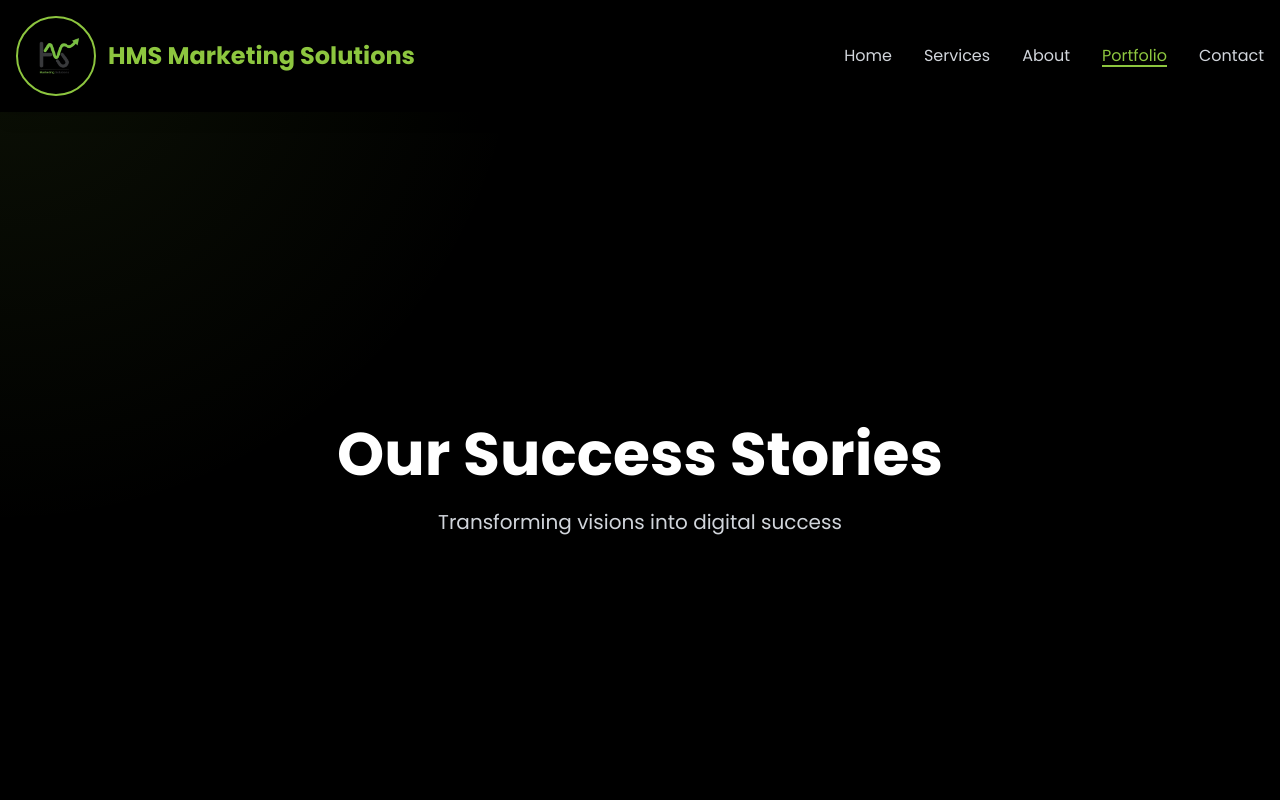
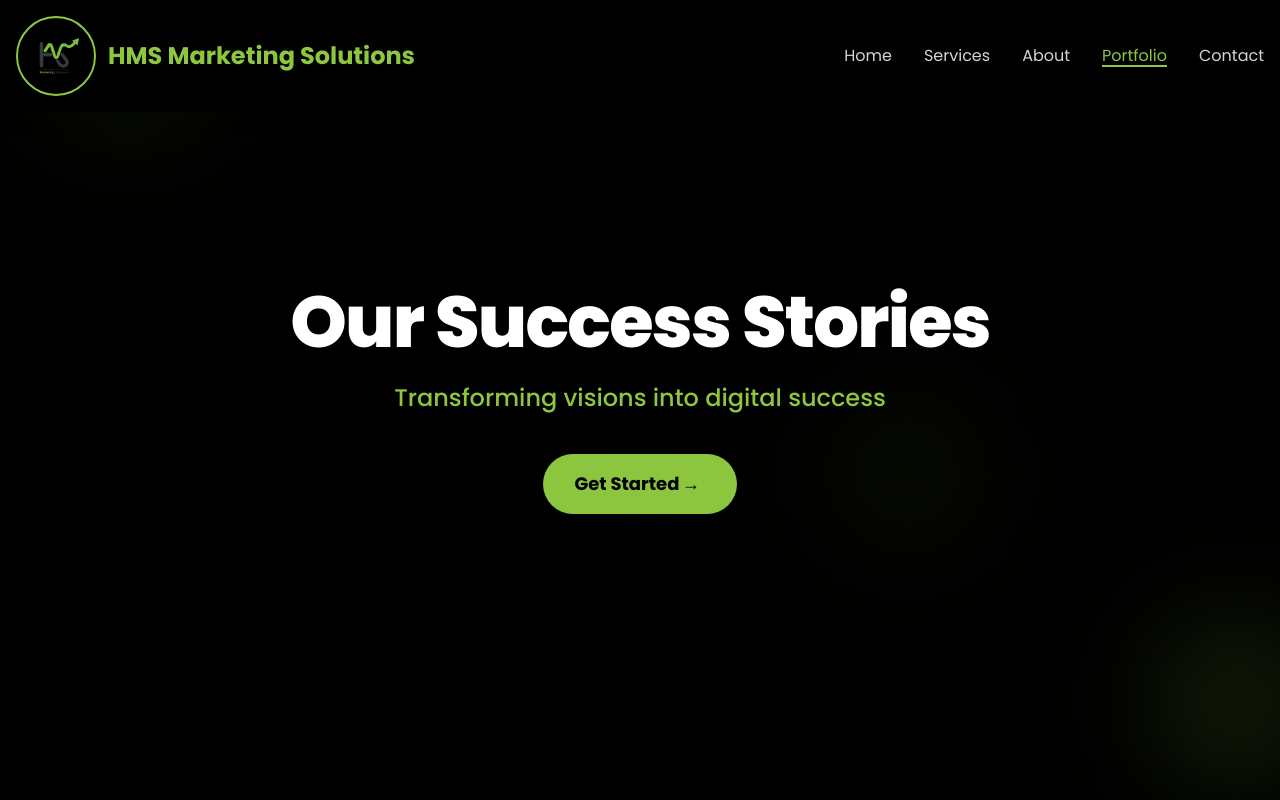
Before and after one commit to dot9tee2/marketing-website, a React (Vite) app: page /portfolio in a window 1280 px wide. Shown: the top 800 px of the page. Built offline with nearby package versions, Linux system fonts and the light colour scheme.

Commit message:
Add GSAP for footer animations and update dependencies

```diff
--- a/package.json
+++ b/package.json
@@ -11,12 +11,14 @@
   },
   "dependencies": {
     "@emailjs/browser": "^4.4.1",
+    "@gsap/react": "^2.1.2",
     "@tsparticles/basic": "^3.3.0",
     "@tsparticles/engine": "^3.3.0",
     "@tsparticles/react": "^3.0.0",
     "@vitejs/plugin-react": "^4.3.4",
     "aos": "^2.3.4",
     "framer-motion": "^12.5.0",
+    "gsap": "^3.12.7",
     "lucide-react": "^0.479.0",
     "react": "^18.2.0",
     "react-countup": "^6.5.3",
@@ -27,7 +29,8 @@
     "react-intersection-observer": "^9.16.0",
     "react-router-dom": "^7.3.0",
     "react-swipeable": "^7.0.2",
-    "react-type-animation": "^3.2.0"
+    "react-type-animation": "^3.2.0",
+    "split-type": "^0.3.4"
   },
   "devDependencies": {
     "autoprefixer": "^10.4.21",
--- a/src/components/HeroSection.jsx
+++ b/src/components/HeroSection.jsx
@@ -1,49 +1,347 @@
-import { motion } from "framer-motion";
+import { useEffect, useRef, useState } from "react";
 import PropTypes from "prop-types";
 import { useMousePosition } from "../hooks/useMousePosition";
+import gsap from "gsap";
+import SplitType from "split-type";
+import ScrollTrigger from "gsap/ScrollTrigger";
+import ScrollToPlugin from "gsap/ScrollToPlugin";
+
+gsap.registerPlugin(ScrollTrigger, ScrollToPlugin);
 
 const HeroSection = ({
   title,
   subtitle,
   className = "",
-  "data-aos": dataAos,
-  "data-aos-delay": dataAosDelay,
+  buttonText = "Get Started",
+  scrollToId, // New prop
 }) => {
   const { position } = useMousePosition();
+  const [isLoaded, setIsLoaded] = useState(false);
+
+  const heroRef = useRef(null);
+  const contentWrapperRef = useRef(null);
+  const headingRef = useRef(null);
+  const headingWrapperRef = useRef(null);
+  const subtitleRef = useRef(null);
+  const bgGlowRef = useRef(null);
+  const buttonRef = useRef(null);
+  const buttonTextRef = useRef(null);
+  const arrowRef = useRef(null);
+  const shape1Ref = useRef(null);
+  const shape2Ref = useRef(null);
+  const shape3Ref = useRef(null);
+  const overlayRef = useRef(null);
+  const gridRef = useRef(null);
+
+  useEffect(() => {
+    setIsLoaded(true);
+    const mainTl = gsap.timeline({ defaults: { ease: "power3.out" } });
+
+    mainTl.to(overlayRef.current, {
+      yPercent: -100,
+      duration: 1.2,
+      ease: "power3.inOut",
+    });
+
+    mainTl.fromTo(
+      gridRef.current,
+      { opacity: 0 },
+      { opacity: 0.15, duration: 2 },
+      "-=0.8"
+    );
+
+    mainTl.fromTo(
+      contentWrapperRef.current,
+      { scale: 0.9, opacity: 0 },
+      { scale: 1, opacity: 1, duration: 1 },
+      "-=1.5"
+    );
+
+    const splitTitle = new SplitType(headingRef.current, {
+      types: "chars, words",
+      tagName: "span",
+    });
+
+    const headingTl = gsap.timeline();
+    headingTl.fromTo(
+      splitTitle.words,
+      { yPercent: 100, opacity: 0 },
+      {
+        yPercent: 0,
+        opacity: 1,
+        duration: 0.8,
+        stagger: 0.08,
+        ease: "back.out(1.7)",
+      }
+    );
+    headingTl.fromTo(
+      splitTitle.chars,
+      { opacity: 0.5, scale: 0.9, rotationY: -20 },
+      {
+        opacity: 1,
+        scale: 1,
+        rotationY: 0,
+        duration: 0.4,
+        stagger: { each: 0.02, from: "random" },
+        ease: "sine.out",
+      },
+      "-=0.4"
+    );
+    mainTl.add(headingTl, "-=1.2");
+
+    const subtitleTl = gsap.timeline();
+    subtitleTl.fromTo(
+      subtitleRef.current,
+      { clipPath: "polygon(0 0, 0 0, 0 100%, 0 100%)", opacity: 0 },
+      {
+        clipPath: "polygon(0 0, 100% 0, 100% 100%, 0 100%)",
+        opacity: 1,
+        duration: 1,
+        ease: "power4.inOut",
+      }
+    );
+    subtitleTl.fromTo(
+      subtitleRef.current,
+      { color: "#FFFFFF" },
+      { color: "#8DC63F", duration: 0.4, ease: "power1.in" },
+      "-=0.2"
+    );
+    mainTl.add(subtitleTl, "-=0.8");
+
+    const buttonTl = gsap.timeline();
+    buttonTl.fromTo(
+      buttonRef.current,
+      { scale: 0.8, opacity: 0, y: 30 },
+      { scale: 1, opacity: 1, y: 0, duration: 0.7, ease: "elastic.out(1, 0.5)" }
+    );
+    buttonTl.fromTo(
+      buttonTextRef.current,
+      { opacity: 0, x: -10 },
+      { opacity: 1, x: 0, duration: 0.4 },
+      "-=0.4"
+    );
+    buttonTl.fromTo(
+      arrowRef.current,
+      { opacity: 0, x: -15 },
+      { opacity: 1, x: 0, duration: 0.4 },
+      "-=0.2"
+    );
+    mainTl.add(buttonTl, "-=0.6");
+
+    gsap.to(arrowRef.current, {
+      x: 5,
+      repeat: -1,
+      yoyo: true,
+      duration: 0.8,
+      ease: "power2.inOut",
+      delay: 2,
+    });
+
+    const btn = buttonRef.current;
+    btn.addEventListener("mouseenter", () => {
+      gsap.to(btn, {
+        scale: 1.05,
+        duration: 0.3,
+        ease: "power2.out",
+        boxShadow: "0 0 20px rgba(141, 198, 63, 0.5)",
+      });
+      gsap.to(buttonTextRef.current, { x: -3, duration: 0.2 });
+      gsap.to(arrowRef.current, { x: 8, duration: 0.2 });
+    });
+
+    btn.addEventListener("mouseleave", () => {
+      gsap.to(btn, {
+        scale: 1,
+        duration: 0.3,
+        ease: "power2.out",
+        boxShadow: "0 5px 15px rgba(0, 0, 0, 0.2)",
+      });
+      gsap.to(buttonTextRef.current, { x: 0, duration: 0.2 });
+      gsap.to(arrowRef.current, { x: 0, duration: 0.2 });
+    });
+
+    gsap.to(heroRef.current, {
+      backgroundPositionY: "30%",
+      scrollTrigger: {
+        trigger: heroRef.current,
+        start: "top top",
+        end: "bottom top",
+        scrub: true,
+      },
+    });
+
+    gsap.to(contentWrapperRef.current, {
+      y: 100,
+      scrollTrigger: {
+        trigger: heroRef.current,
+        start: "top top",
+        end: "bottom top",
+        scrub: true,
+      },
+    });
+
+    const shapeTl = gsap.timeline();
+    shapeTl.fromTo(
+      [shape1Ref.current, shape2Ref.current, shape3Ref.current],
+      { scale: 0, opacity: 0 },
+      {
+        scale: 1,
+        opacity: 1,
+        duration: 1.5,
+        stagger: 0.2,
+        ease: "elastic.out(1, 0.3)",
+      }
+    );
+    mainTl.add(shapeTl, "-=1.5");
+
+    gsap.to(shape1Ref.current, {
+      x: 60,
+      y: -40,
+      rotation: 15,
+      duration: 18,
+      repeat: -1,
+      yoyo: true,
+      ease: "sine.inOut",
+      delay: 1,
+    });
+
+    gsap.to(shape2Ref.current, {
+      x: -50,
+      y: 60,
+      rotation: -10,
+      duration: 15,
+      repeat: -1,
+      yoyo: true,
+      ease: "sine.inOut",
+      delay: 1.5,
+    });
+
+    gsap.to(shape3Ref.current, {
+      x: 40,
+      y: 30,
+      rotation: 5,
+      duration: 12,
+      repeat: -1,
+      yoyo: true,
+      ease: "sine.inOut",
+      delay: 2,
+    });
+
+    return () => {
+      if (splitTitle.chars) splitTitle.revert();
+      ScrollTrigger.getAll().forEach((trigger) => trigger.kill());
+      gsap.killTweensOf([
+        shape1Ref.current,
+        shape2Ref.current,
+        shape3Ref.current,
+        arrowRef.current,
+        buttonRef.current,
+        buttonTextRef.current,
+        headingRef.current,
+        subtitleRef.current,
+      ]);
+      if (btn) {
+        btn.removeEventListener("mouseenter", () => {});
+        btn.removeEventListener("mouseleave", () => {});
+      }
+    };
+  }, []);
+
+  useEffect(() => {
+    if (bgGlowRef.current && position.x && position.y) {
+      gsap.to(bgGlowRef.current, {
+        background: `radial-gradient(circle at ${position.x}px ${position.y}px, rgba(141, 198, 63, 0.15) 0%, transparent 15%)`,
+        duration: 1.5,
+      });
+    }
+  }, [position]);
 
   return (
     <section
-      className={`min-h-[70vh] md:min-h-screen pt-24 md:pt-32 lg:pt-40 flex items-center relative bg-black text-white overflow-hidden ${className}`}
+      ref={heroRef}
+      className={`min-h-[90vh] md:min-h-screen flex items-center justify-center relative bg-black text-white overflow-hidden ${className}`}
       role="banner"
       aria-label="Hero Section"
     >
-      {/* Cursor glow effect */}
-      <motion.div
-        className="absolute inset-0 pointer-events-none"
-        style={{
-          background: `radial-gradient(circle at ${position.x}px ${position.y}px, rgba(141, 198, 63, 0.15) 0%, transparent 35%)`,
-          opacity: 0.6,
-        }}
+      <div
+        ref={overlayRef}
+        className="absolute inset-0 bg-black z-50 transform-gpu"
         aria-hidden="true"
-      />
-
-      <div className="container mx-auto px-4 relative z-10">
-        <div className="text-center max-w-3xl mx-auto">
-          <h1
-            className="text-3xl sm:text-4xl md:text-5xl lg:text-6xl font-bold mb-4 md:mb-6 text-white leading-tight"
-            data-aos={dataAos}
-          >
-            {title}
-          </h1>
+      ></div>
+      <div
+        ref={bgGlowRef}
+        className="absolute inset-0 pointer-events-none z-10 transition-all duration-1000 opacity-50 mix-blend-screen"
+        aria-hidden="true"
+      ></div>
+      <div
+        ref={shape1Ref}
+        className="absolute w-32 h-32 md:w-40 md:h-40 bg-[#8DC63F]/15 blur-3xl rounded-full -top-10 left-10 z-0"
+        aria-hidden="true"
+      ></div>
+      <div
+        ref={shape2Ref}
+        className="absolute w-28 h-28 md:w-36 md:h-36 bg-[#8DC63F]/20 blur-3xl rounded-full bottom-10 -right-10 z-0"
+        aria-hidden="true"
+      ></div>
+      <div
+        ref={shape3Ref}
+        className="absolute w-24 h-24 md:w-32 md:h-32 bg-[#8DC63F]/10 blur-3xl rounded-full top-1/2 right-1/4 z-0"
+        aria-hidden="true"
+      ></div>
+      <div
+        ref={gridRef}
+        className="absolute inset-0 bg-[linear-gradient(rgba(141,198,63,0.05)_1px,transparent_1px),linear-gradient(90deg,rgba(141,198,63,0.05)_1px,transparent_1px)] bg-[size:40px_40px] z-5 opacity-0"
+        aria-hidden="true"
+      ></div>
+      <div
+        ref={contentWrapperRef}
+        className="container mx-auto px-6 relative z-20"
+      >
+        <div className="text-center max-w-4xl mx-auto">
+          <div ref={headingWrapperRef} className="overflow-hidden mb-6">
+            <h1
+              ref={headingRef}
+              className="text-4xl sm:text-5xl md:text-6xl lg:text-7xl font-extrabold text-white leading-tight tracking-tight"
+            >
+              {title}
+            </h1>
+          </div>
           {subtitle && (
             <p
-              className="text-base sm:text-lg md:text-xl text-gray-300 max-w-2xl mx-auto"
-              data-aos={dataAos}
-              data-aos-delay={dataAosDelay}
+              ref={subtitleRef}
+              className="text-lg sm:text-xl md:text-2xl font-medium max-w-2xl mx-auto mb-10 opacity-0"
             >
               {subtitle}
             </p>
           )}
+          <button
+            ref={buttonRef}
+            onClick={() => {
+              if (scrollToId) {
+                const element = document.getElementById(scrollToId);
+                if (element) {
+                  element.scrollIntoView({ behavior: "smooth" });
+                }
+              }
+            }}
+            className="group relative inline-flex items-center justify-center px-8 py-4 overflow-hidden rounded-full bg-[#8DC63F] text-black font-bold text-lg shadow-lg transition-all duration-300 ease-out hover:bg-[#9ed455] focus:outline-none focus:ring-2 focus:ring-[#8DC63F] focus:ring-offset-2 focus:ring-offset-black active:scale-95"
+            style={{ opacity: 0, transform: "translateY(30px)" }}
+          >
+            <span className="absolute h-0 w-0 rounded-full bg-white opacity-10 transition-all duration-300 ease-out group-hover:h-56 group-hover:w-56"></span>
+            <span
+              ref={buttonTextRef}
+              className="relative z-10 mr-2 transition-transform duration-300"
+            >
+              {buttonText}
+            </span>
+            <span
+              ref={arrowRef}
+              className="relative z-10 inline-block transition-transform duration-300"
+            >
+              →
+            </span>
+            <span className="absolute inset-0 h-full w-full bg-gradient-to-r from-[#8DC63F]/0 via-[#8DC63F]/20 to-[#8DC63F]/0 opacity-20 blur-md rounded-full z-0"></span>
+          </button>
         </div>
       </div>
     </section>
@@ -54,8 +352,8 @@ HeroSection.propTypes = {
   title: PropTypes.string.isRequired,
   subtitle: PropTypes.string,
   className: PropTypes.string,
-  "data-aos": PropTypes.string,
-  "data-aos-delay": PropTypes.string,
+  buttonText: PropTypes.string,
+  scrollToId: PropTypes.string, // Define new prop
 };
 
 export default HeroSection;
--- a/src/pages/Contact.jsx
+++ b/src/pages/Contact.jsx
@@ -7,7 +7,6 @@ import {
   FaEnvelope,
   FaWhatsapp,
 } from "react-icons/fa";
-import PageHeader from "../components/PageHeader";
 import ContactForm from "../components/ContactForm";
 import HeroSection from "../components/HeroSection";
 
@@ -87,9 +86,11 @@ const Contact = () => {
       <HeroSection
         title="Contact Us"
         subtitle="Let's discuss how we can help grow your business"
+        buttonText="Send Message"
+        scrollToId="message"
       />
 
-      <section className="py-12">
+      <section id="message" className="py-12">
         <div className="container mx-auto px-4">
           <div className="grid grid-cols-1 lg:grid-cols-2 gap-12 lg:gap-20">
             {/* Contact Form */}
```
Also changed, not shown: src/components/Footer.jsx (+33 -18 lines), 1 other file (tests, documents, lock files or other folders).
